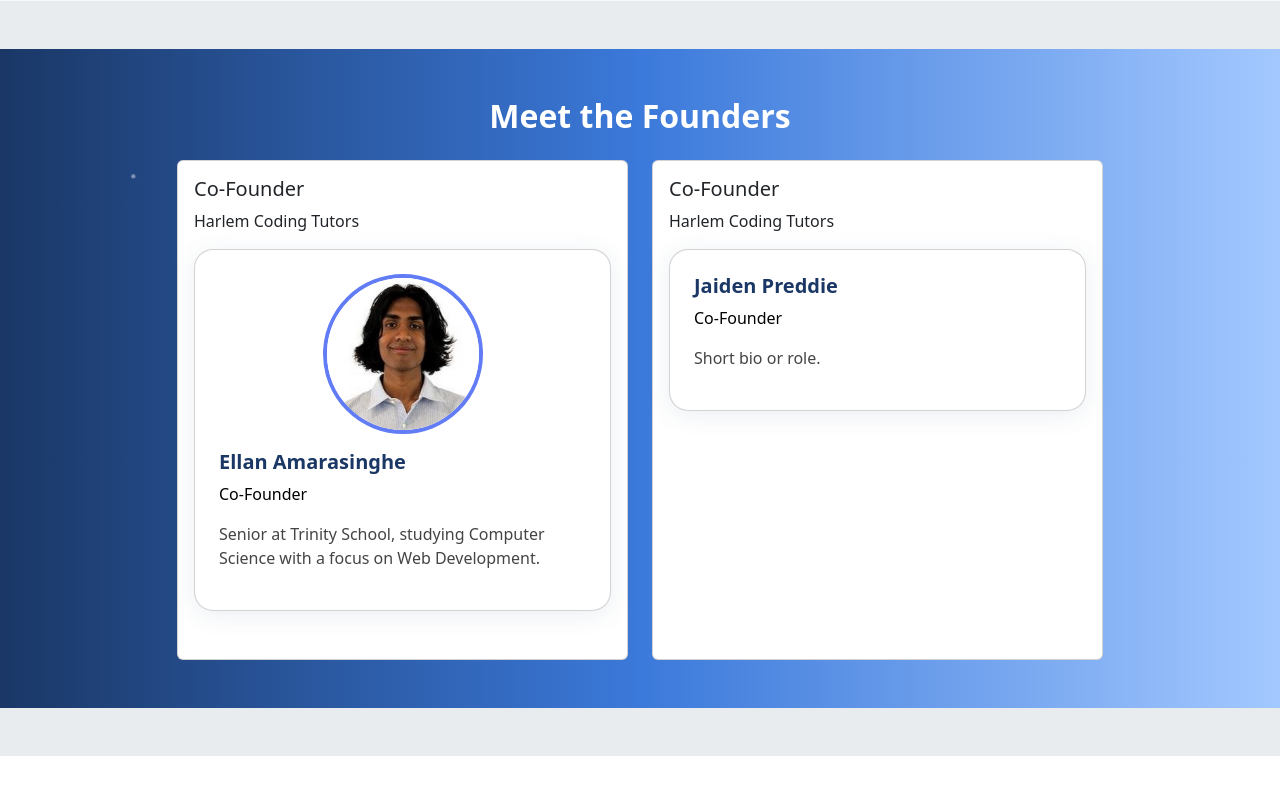
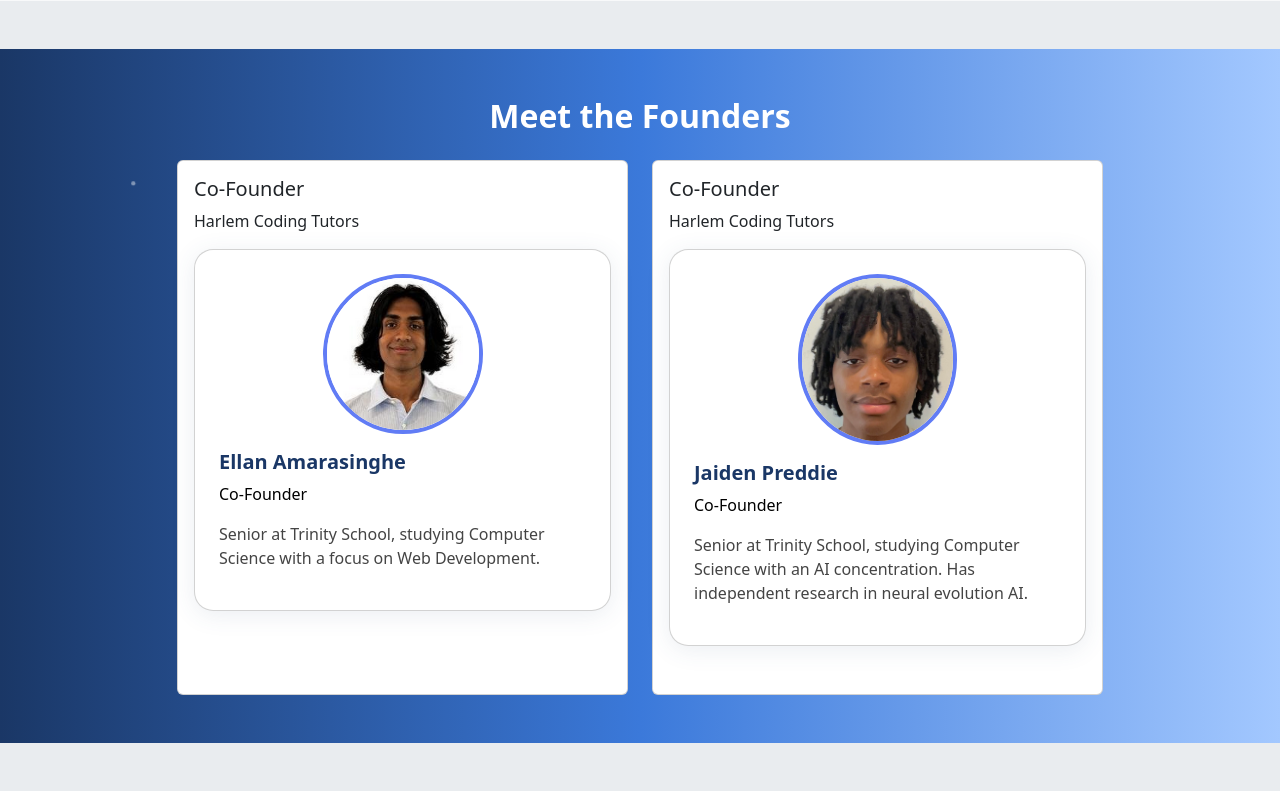
Before and after one commit to era-trin/CS_Tutoring, a Flask app: page /about in a window 1280 px wide. Shown: the part 810-1601 px from the top of the page. Before the commit the page ends 1566 px from the top, so only its background shows below. Run offline with Flask 3, Linux system fonts and the light colour scheme.

Commit message:
finalized about page

```diff
--- a/templates/about.html
+++ b/templates/about.html
@@ -73,9 +73,10 @@
                     <h5>Co-Founder</h5>
                     <p>Harlem Coding Tutors</p>
                     <div class="card p-4 mb-3" style="background: #fff; border-radius: 1.2rem; box-shadow: 0 4px 24px 0 rgba(60,90,130,0.10);">
+                         <img src="{{ url_for('static', filename='me_JP_2.jpg') }}" alt="Jaiden Preddie Photo" class="img-fluid rounded-circle mb-3 mx-auto d-block" style="max-width: 160px; border: 4px solid #617cf5;">
                         <h5 style="color: #1a3766; font-weight: 600;">Jaiden Preddie</h5>
                         <p style="color: #000000;">Co-Founder</p>
-                        <p style="color: #444;">Short bio or role.</p>
+                        <p style="color: #444;">Senior at Trinity School, studying Computer Science with an AI concentration. Has independent research in neural evolution AI.</p>
                     </div>
                 </div>
             </div>
```
Also changed, not shown: static/me_JP_2.jpg (added).
